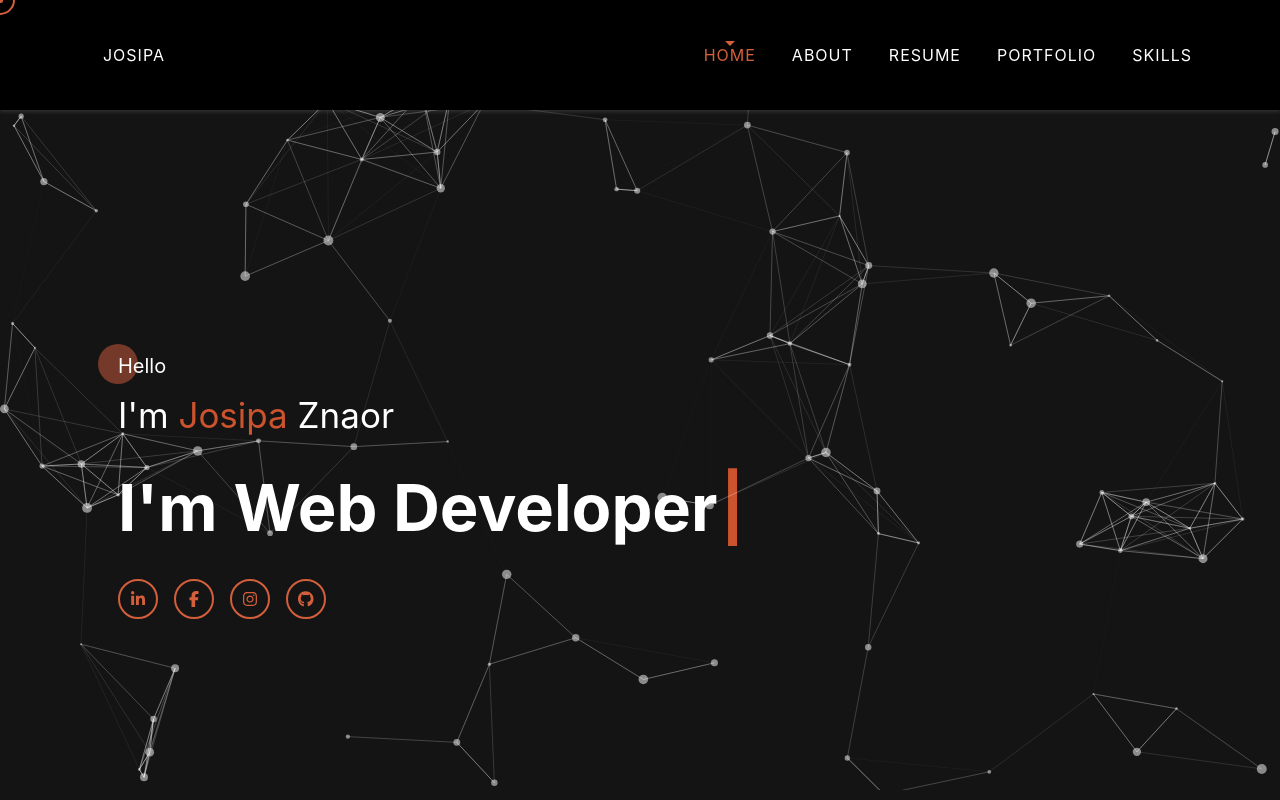
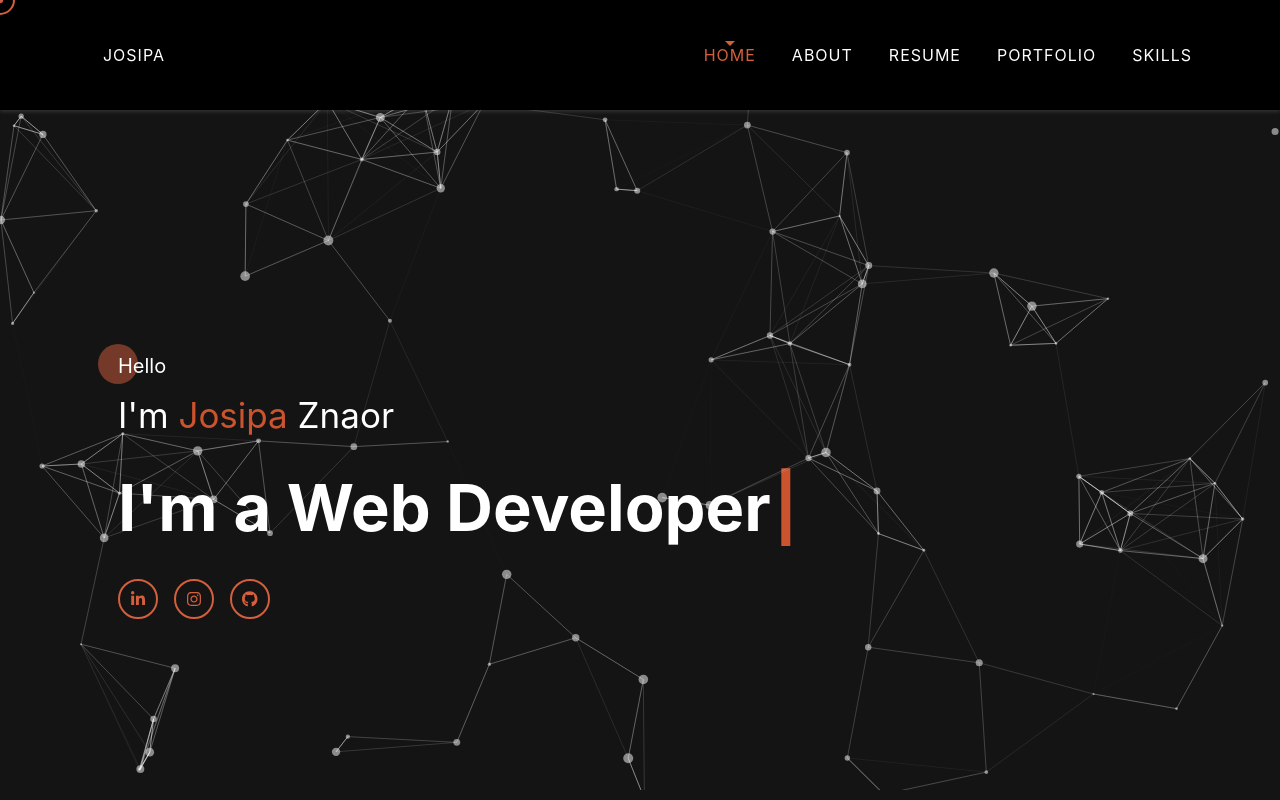
Before and after one commit to jopaa10/Portfolio, a React (Create React App) app: page / in a window 1280 px wide. Shown: the top 800 px of the page. Built offline with nearby package versions, Linux system fonts and the light colour scheme.

Commit message:
adding real paths to social media profiles

```diff
--- a/src/pages/About.js
+++ b/src/pages/About.js
@@ -30,9 +30,10 @@ const About = () => {
           </div>
           <div className="about-me">
             <p>
-              Lorem ipsum dolor sit amet consectetur, adipisicing elit. Quas delectus incidunt omnis
-              odit iusto exercitationem magnam cum. Impedit perferendis quibusdam molestias
-              exercitationem neque dolore, recusandae magnam ipsam dicta, eaque officiis.
+              {`I am a frontend developer. Now, I work in Svelte and SvelteKit, but a lot of time I
+              work as a React JS developer. Also for my master's degree, I made MERN stack
+              application for Android Users. In my free time, I take photos, especially I nature and urban cities. I like to play and
+               watch football as well as tennis, skiing.`}
             </p>
             <div className="about-me__info">
               <ul>
--- a/src/pages/Home.js
+++ b/src/pages/Home.js
@@ -79,7 +79,7 @@ const Home = () => {
             <p>{`I'm`}</p>
             <Typewriter
               loop
-              words={['Web Developer', 'Photography lover']}
+              words={['a Web Developer', 'a Photography lover']}
               cursor
               cursorBlinking={false}
               typeSpeed={40}
@@ -87,16 +87,25 @@ const Home = () => {
             />
           </h1>
           <div className="social-icons">
-            <a href="#" aria-label="Social media links">
+            <a
+              href="https://linkedin.com/in/josipa-znaor-105692222"
+              target={'_blank'}
+              rel={'noreferrer'}
+              aria-label="Social media links">
               <FontAwesomeIcon icon={faLinkedinIn} />
             </a>
-            <a href="#" aria-label="Social media links">
-              <FontAwesomeIcon icon={faFacebookF} />
-            </a>
-            <a href="#" aria-label="Social media links">
+            <a
+              href="https://www.instagram.com/timeless.treasur3s"
+              target={'_blank'}
+              rel={'noreferrer'}
+              aria-label="Social media links">
               <FontAwesomeIcon icon={faInstagram} />
             </a>
-            <a href="#" aria-label="Social media links">
+            <a
+              href="https://github.com/jopaa10"
+              target={'_blank'}
+              rel={'noreferrer'}
+              aria-label="Social media links">
               <FontAwesomeIcon icon={faGithub} />
             </a>
           </div>
--- a/src/styles/pages/_about-section.scss
+++ b/src/styles/pages/_about-section.scss
@@ -16,9 +16,10 @@
   color: white;
   padding: 5rem 0;
   margin: 0 4rem;
+  gap: 10rem;
 
   .image {
-    width: 50%;
+    width: 30%;
     display: flex;
     justify-content: center;
   }
```
